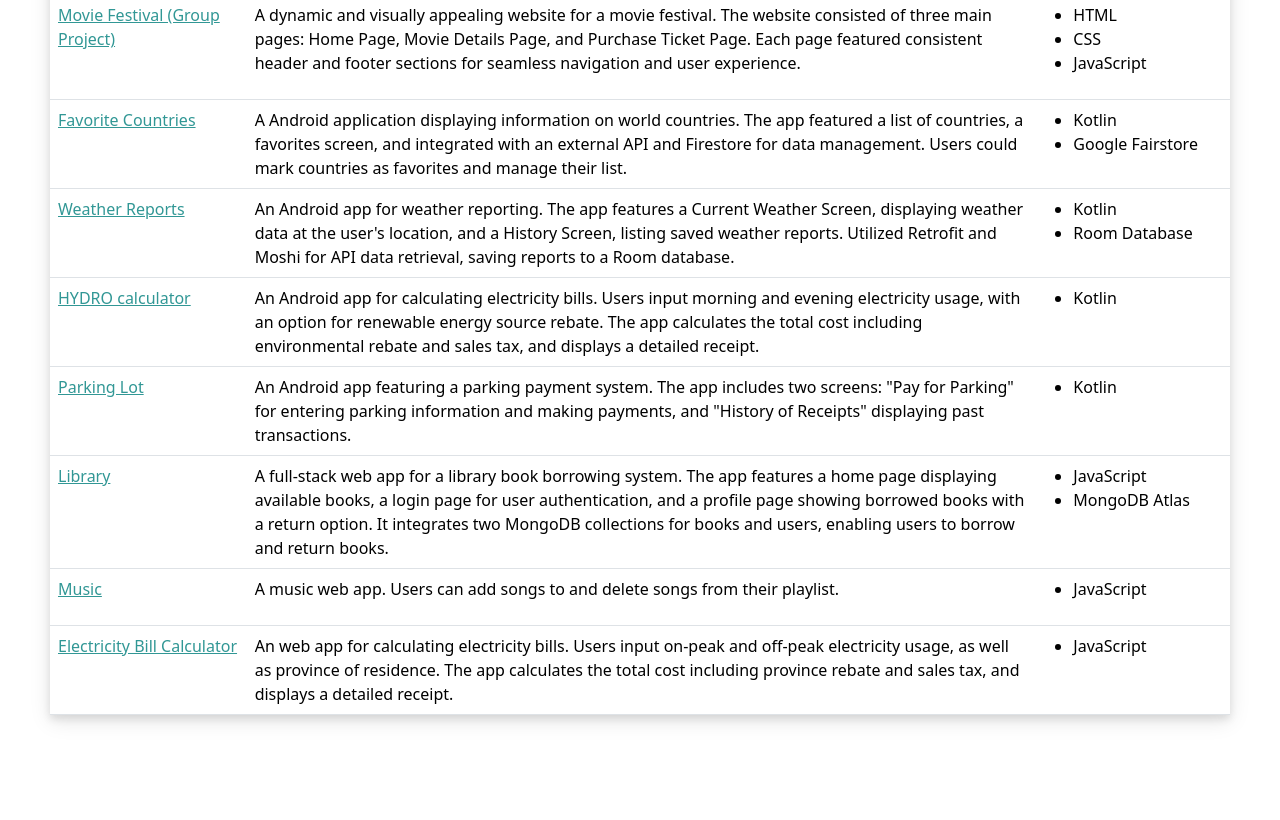
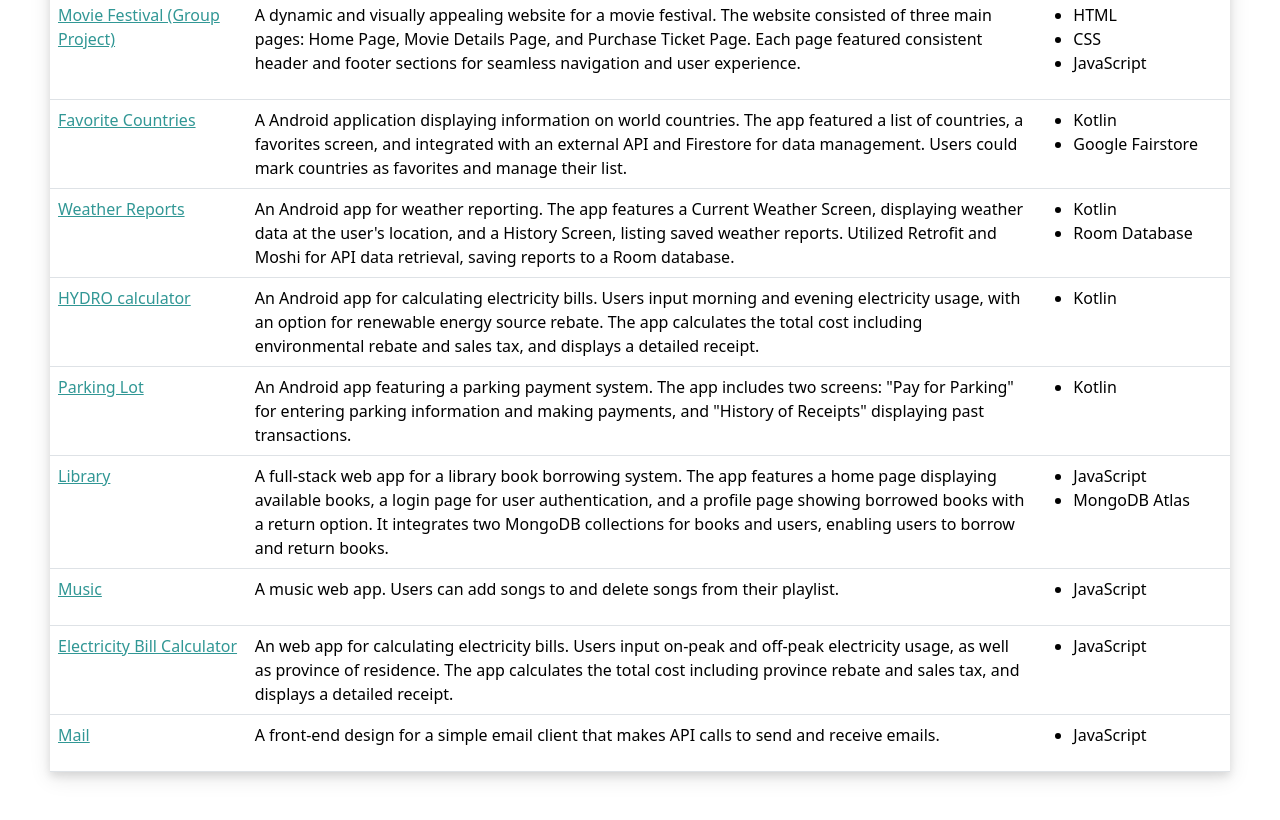
Before and after one commit to Fionajiangfj/Fionajiangfj.github.io, a plain HTML site: page index.html in a window 1280 px wide. Shown: the part 493-1313 px from the top of the page. Before the commit the page ends 1258 px from the top, so only its background shows below. Drawn offline with nearby package versions, Linux system fonts and the light colour scheme.

Commit message:
added 1 project

```diff
--- a/index.html
+++ b/index.html
@@ -230,6 +230,22 @@
                         </td>
                     </tr>
 
+                    <tr>
+                        <td>
+                            <a href="https://github.com/Fionajiangfj/mail">
+                                Mail
+                            </a>
+                        </td>
+                        <td>
+                            A front-end design for a simple email client that makes API calls to send and receive emails.
+                        </td>
+                        <td>
+                            <ul>
+                                <li>JavaScript</li>
+                            </ul>
+                        </td>
+                    </tr>
+
                 </tbody>
             </table>
         </main>
```
